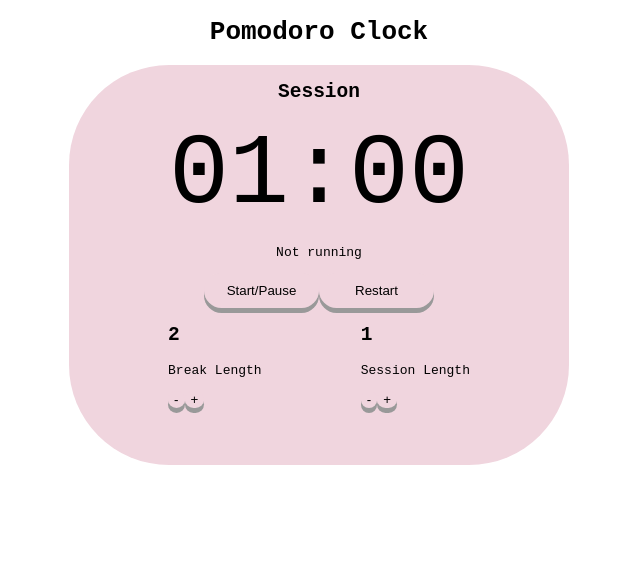
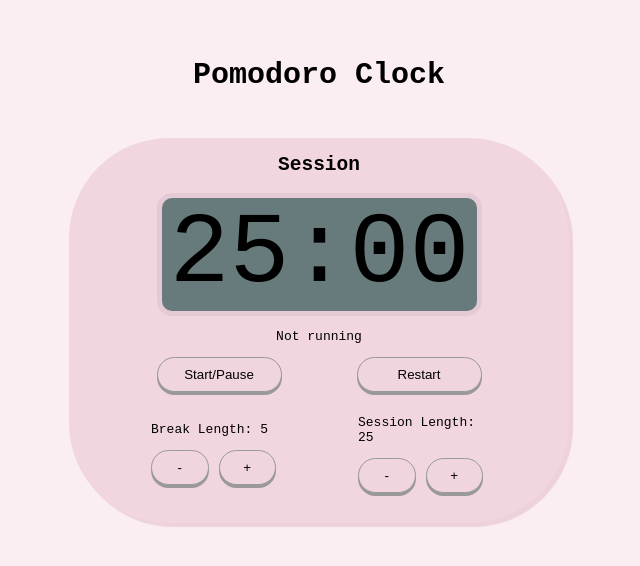
Before and after one commit to izanhuang/pomodoro-clock, a React (Create React App) app: page / in a window 1280 px wide. Shown: the top 566 px of the page, without its empty margins (321-961 px from the left). Built offline with nearby package versions, Linux system fonts and the light colour scheme.

Commit message:
Added styling

```diff
--- a/src/App.css
+++ b/src/App.css
@@ -4,13 +4,23 @@
   justify-content: center;
   align-items: center;
   font-family: monospace;
+  padding-top: 3%;
+  /* width: 100vw; */
+  /* height: 100vh; */
+}
+
+h1 {
+  font-size: 30px;
 }
 
 .clock {
   width: 500px;
-  height: 400px;
-  background-color: #f0d5de;
+  height: 385px;
+  background-color: #f1d6df;
   border-radius: 100px;
+  box-shadow: 4px 4px 1px #edd1dd;
+  margin-bottom: 350px;
+  margin-top: 2%;
 }
 
 .break-session {
@@ -20,7 +30,21 @@
   align-items: center;
 }
 
+#session-label {
+  width: 129px;
+}
+
 .buttonsWrapper {
   width: 115px;
   height: 35px;
 }
+
+.decrement,
+.increment {
+  width: 57.5px;
+  height: 35px;
+}
+
+.decrement {
+  margin-right: 10px;
+}
--- a/src/App.js
+++ b/src/App.js
@@ -6,8 +6,8 @@ import PomodoroContext from './context/pomodoro-context'
 import Timer from './components/Timer'
 
 function App() {
-  const [sessionLength, setSessionLength] = useState(1)
-  const [breakLength, setBreakLength] = useState(2)
+  const [sessionLength, setSessionLength] = useState(25)
+  const [breakLength, setBreakLength] = useState(5)
   const [isRunning, setIsRunning] = useState(false)
 
   return (
--- a/src/components/Break.js
+++ b/src/components/Break.js
@@ -38,10 +38,11 @@ export const Break = ({}) => {
 
   return (
     <div>
-      <h2 id="break-length">{breakLength}</h2>
-      <p id="break-label">Break Length</p>
+      {/* <h2 id="break-length">{breakLength}</h2> */}
+      <p id="break-label">Break Length: {breakLength}</p>
       <button
         id="break-decrement"
+        className="decrement"
         disabled={breakLength <= 1 ? true : decrementDisabled}
         onClick={handleDecrement}
       >
@@ -49,6 +50,7 @@ export const Break = ({}) => {
       </button>
       <button
         id="break-increment"
+        className="increment"
         disabled={breakLength >= 60 ? true : incrementDisabled}
         onClick={handleIncrement}
       >
--- a/src/components/Session.js
+++ b/src/components/Session.js
@@ -36,10 +36,11 @@ export const Session = ({}) => {
 
   return (
     <div>
-      <h2 id="session-length">{sessionLength}</h2>
-      <p id="session-label">Session Length</p>
+      {/* <h2 id="session-length">{sessionLength}</h2> */}
+      <p id="session-label">Session Length: {sessionLength}</p>
       <button
         id="session-decrement"
+        className="decrement"
         disabled={sessionLength <= 1 ? true : decrementDisabled}
         onClick={handleDecrement}
       >
@@ -47,6 +48,7 @@ export const Session = ({}) => {
       </button>
       <button
         id="session-increment"
+        className="increment"
         disabled={sessionLength >= 60 ? true : incrementDisabled}
         onClick={handleIncrement}
       >
--- a/src/components/Timer.js
+++ b/src/components/Timer.js
@@ -69,7 +69,7 @@ export default function Timer({}) {
   return (
     <div style={{ textAlign: 'center' }}>
       <h2 id="timer-label">{timerLabel}</h2>
-      <div style={{ fontSize: '100px' }} id="time-left">
+      <div id="time-left">
         <span>{minutes <= 9 && 0}</span>
         <span>{minutes}</span>:<span>{seconds <= 9 && 0}</span>
         <span>{seconds}</span>
--- a/src/index.css
+++ b/src/index.css
@@ -1,5 +1,6 @@
 body {
   margin: 0;
+  min-height: 100%;
   font-family: -apple-system, BlinkMacSystemFont, 'Segoe UI', 'Roboto', 'Oxygen',
     'Ubuntu', 'Cantarell', 'Fira Sans', 'Droid Sans', 'Helvetica Neue',
     sans-serif;
@@ -11,3 +12,12 @@ code {
   font-family: source-code-pro, Menlo, Monaco, Consolas, 'Courier New',
     monospace;
 }
+
+html {
+  width: 100%;
+  height: 100%;
+  margin: 0;
+  padding: 0;
+  overflow: hidden;
+  background-color: #faeef2;
+}
--- a/src/styles/Timer.css
+++ b/src/styles/Timer.css
@@ -1,3 +1,13 @@
+#time-left {
+  font-size: 100px;
+  background-color: #677b7c;
+  width: 325px;
+  margin-left: 88px;
+  box-sizing: border-box;
+  border-radius: 15px;
+  border: 5px solid #e4cad4;
+}
+
 button {
   background-color: #f0d5de;
   border-radius: 20px;
@@ -6,8 +16,9 @@ button {
   text-align: center;
   cursor: pointer;
   color: black;
-  border: none;
-  box-shadow: 0 5px #999;
+  border: 1px solid #999;
+  box-sizing: border-box;
+  box-shadow: 0 3px #999;
 }
 
 button:hover {
@@ -17,13 +28,18 @@ button:hover {
 button:active {
   background-color: #bca8b0;
   box-shadow: 0 1px #666;
-  transform: translateY(4px);
+  transform: translateY(3px);
 }
 
 #start_stop,
 #reset {
-  width: 115px;
+  width: 125px;
   height: 35px;
+  margin-bottom: 10px;
+}
+
+#start_stop {
+  margin-right: 75px;
 }
 
 .buttonsWrapper {
```
